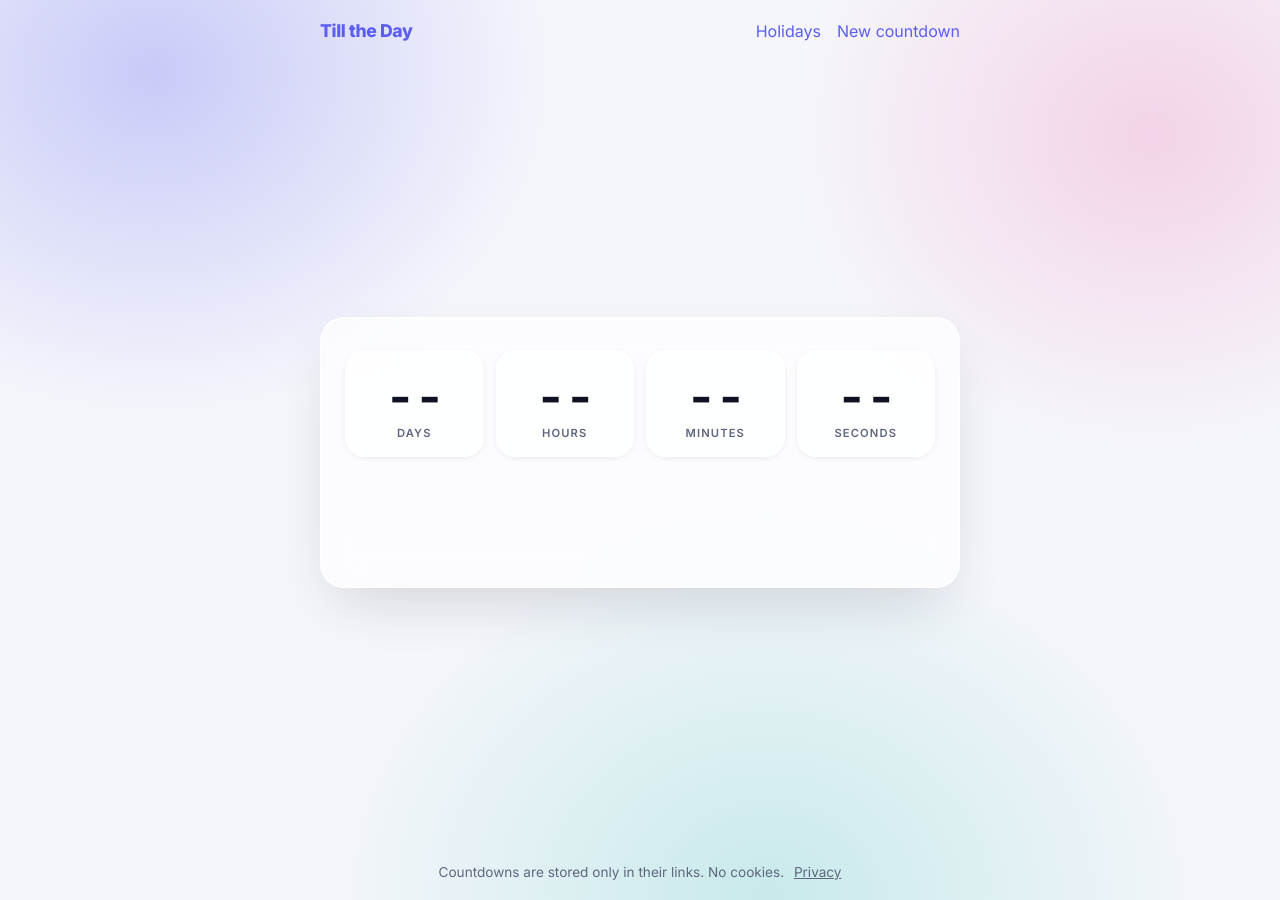
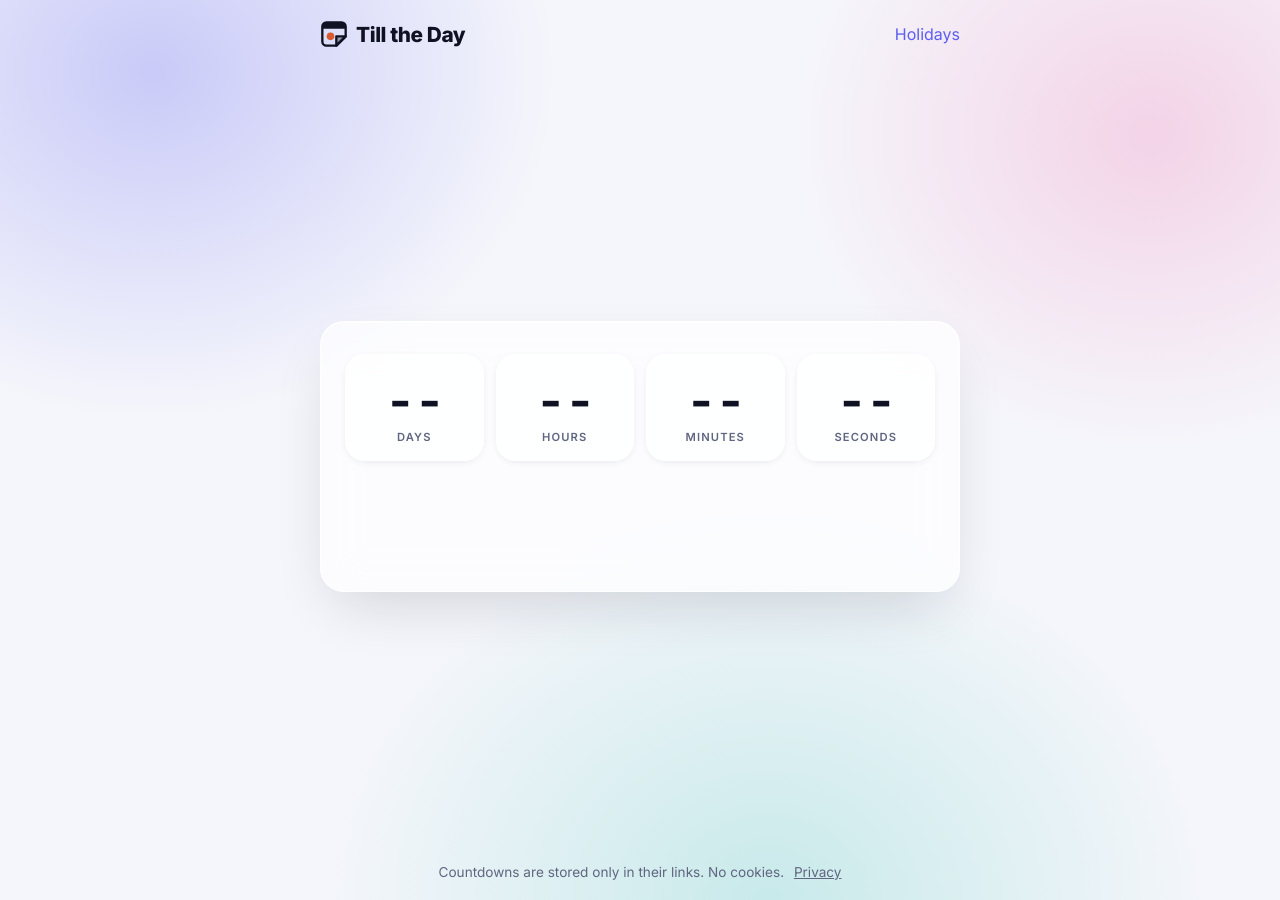
Before and after one commit to BrettSheleski/TillThe.day, a Jekyll site: the page built from index.html, in a window 1280 px wide. Built offline with Jekyll 4.4.1, drawn with Linux system fonts in a browser that asks for light colours.

Commit message:
Add the calendar logo and a consistent header
- New logo: a calendar page with the day marked by a coral dot and its
  corner turning. The header draws it in the text color beside a larger
  "Till the Day", the same font and size on every theme
- Drop the header's "New countdown" link, which went to the same page
  as the logo
- Redraw the favicon, home-screen icon and link-preview image with it

```diff
--- a/_includes/header.html
+++ b/_includes/header.html
@@ -1,7 +1,17 @@
 <header class="site-header">
-  <a class="site-title" href="{{ '/' | relative_url }}">{{ site.title }}</a>
+  <!-- The logo: a calendar page with "the day" marked, drawn in the header's
+       text color so it reads on every theme (the coral dot stays coral). Its
+       app-icon version, on a purple square, is assets/images/favicon.svg. -->
+  <a class="site-title" href="{{ '/' | relative_url }}">
+    <svg class="logo" viewBox="8 10 48 48" aria-hidden="true">
+      <path d="M12 21a7 7 0 0 1 7-7h26a7 7 0 0 1 7 7v17L36 54H19a7 7 0 0 1-7-7z" fill="none" stroke="currentColor" stroke-width="4" stroke-linejoin="round"/>
+      <path d="M12 21a7 7 0 0 1 7-7h26a7 7 0 0 1 7 7v4H12z" fill="currentColor"/>
+      <path d="M52 38H36v16z" fill="currentColor" fill-opacity="0.35" stroke="currentColor" stroke-width="4" stroke-linejoin="round"/>
+      <circle cx="26" cy="38" r="6.5" fill="#d85a30"/>
+    </svg>
+    <span>{{ site.title }}</span>
+  </a>
   <nav>
     <a href="{{ '/holidays/' | relative_url }}">Holidays</a>
-    <a href="{{ '/' | relative_url }}">New countdown</a>
   </nav>
 </header>
--- a/_sass/_layout.scss
+++ b/_sass/_layout.scss
@@ -18,7 +18,23 @@
   nav { display: flex; flex-wrap: wrap; justify-content: flex-end; gap: 4px 16px; }
 }
 
-.site-title { font-weight: 700; font-size: 1.1rem; }
+// The logo and name: the same font and size on every theme (themes leave it
+// alone), in the header's text color. Holiday sets that color for its dark
+// background via `.site-header a`.
+.site-header .site-title {
+  display: inline-flex;
+  align-items: center;
+  gap: 8px;
+  color: var(--text);
+  font-family: "Inter", $font-stack;
+  font-size: 1.3rem;
+  font-weight: 800;
+  letter-spacing: -0.02em;
+  text-transform: none;
+  white-space: nowrap;
+
+  .logo { width: 28px; height: 28px; flex: none; }
+}
 
 .site-footer {
   text-align: center;
--- a/_sass/themes/arcade/_theme.scss
+++ b/_sass/themes/arcade/_theme.scss
@@ -38,7 +38,6 @@ html[data-theme="arcade"] {
   .card { border-width: 4px; }
 
   h1,
-  .site-title,
   .status,
   .unit,
   button,
--- a/_sass/themes/doomsday/_theme.scss
+++ b/_sass/themes/doomsday/_theme.scss
@@ -46,8 +46,7 @@ html[data-theme="doomsday"] {
   label,
   button,
   .button,
-  .status,
-  .site-title {
+  .status {
     text-transform: uppercase;
     letter-spacing: 0.08em;
   }
--- a/_sass/themes/generic/_theme.scss
+++ b/_sass/themes/generic/_theme.scss
@@ -86,8 +86,6 @@ $generic-dark: (
     color: transparent;
   }
 
-  .site-title { font-weight: 800; letter-spacing: -0.02em; }
-
   .unit {
     border-color: var(--glass-edge);
     box-shadow: 0 2px 10px -4px var(--glass-shadow);
--- a/_sass/themes/space/_theme.scss
+++ b/_sass/themes/space/_theme.scss
@@ -56,8 +56,7 @@ html[data-theme="space"] {
   h1,
   label,
   button,
-  .button,
-  .site-title {
+  .button {
     text-transform: uppercase;
     letter-spacing: 0.1em;
   }
```
Also changed, not shown: assets/images/apple-touch-icon.png, assets/images/favicon-32.png, assets/images/favicon.svg, assets/images/og-image.png, src/images/og-image.svg.
